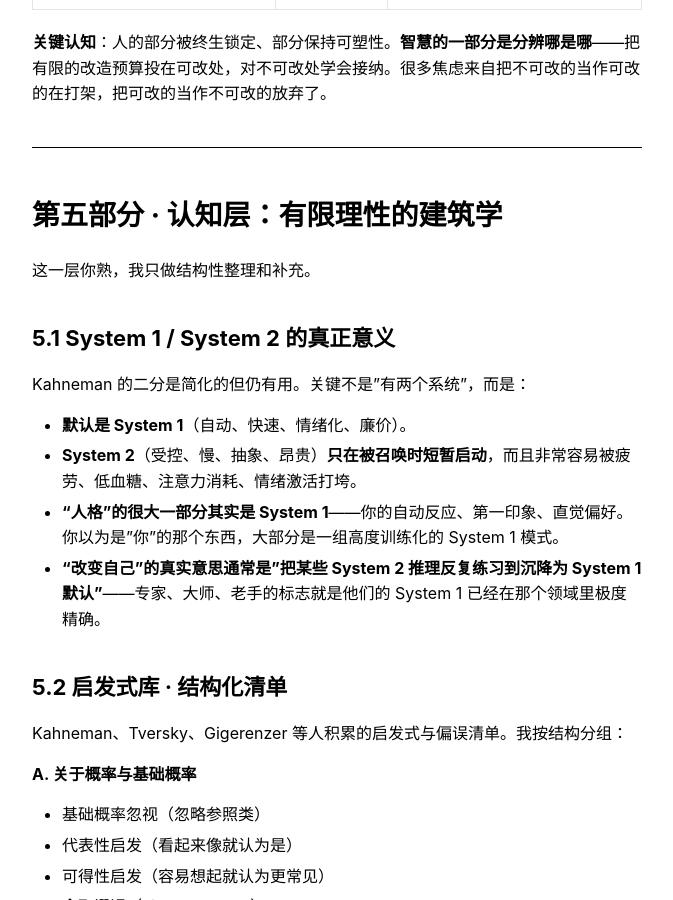
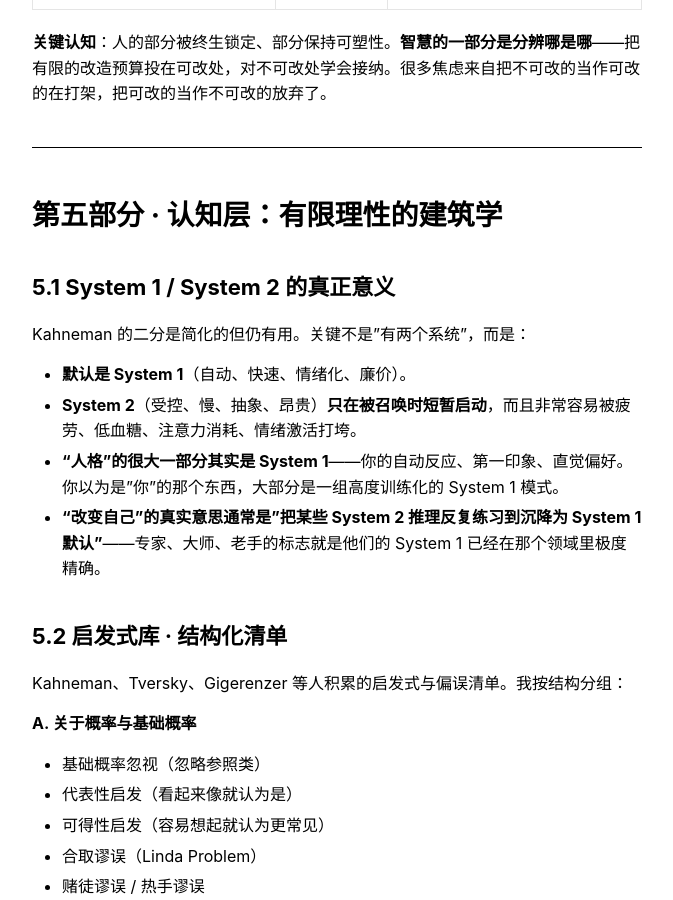
Before and after one commit to elemer1/elemer1.github.io, a Jekyll site: the page built from _markdown/人性的生成器.md, in a window 1280 px wide and 900 px high, scrolled down 16109 px. Shown: the whole window, without its empty margins (303-976 px from the left). Built offline with Jekyll 4.4.1, drawn with Linux system fonts in a browser that asks for light colours.

Commit message:
Update 人性的生成器.md

```diff
--- a/_markdown/人性的生成器.md
+++ b/_markdown/人性的生成器.md
@@ -439,8 +439,6 @@ Bowlby + Ainsworth 的依恋理论：**婴儿在 0–3 岁与主要照顾者的
 
 # 第五部分 · 认知层：有限理性的建筑学
 
-这一层你熟，我只做结构性整理和补充。
-
 ## 5.1 System 1 / System 2 的真正意义
 
 Kahneman 的二分是简化的但仍有用。关键不是"有两个系统"，而是：
```
